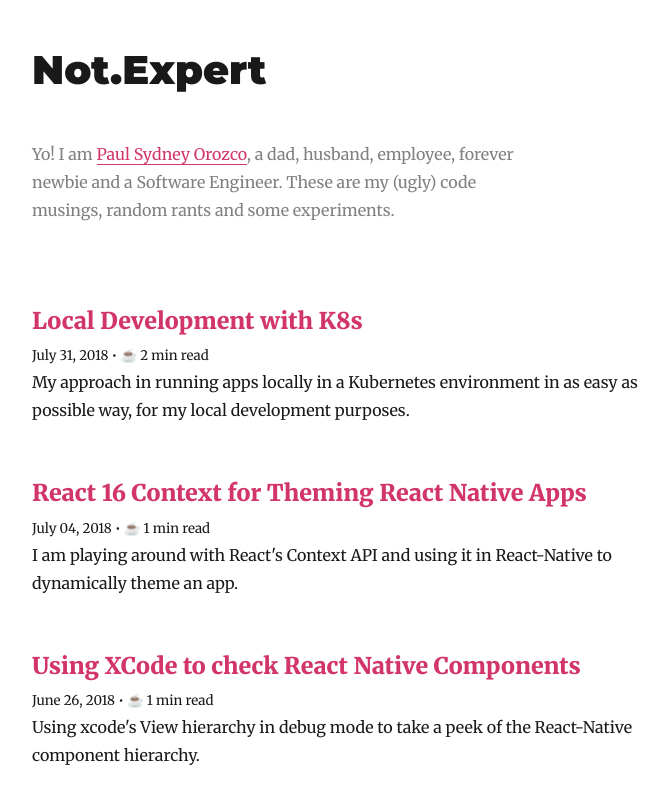
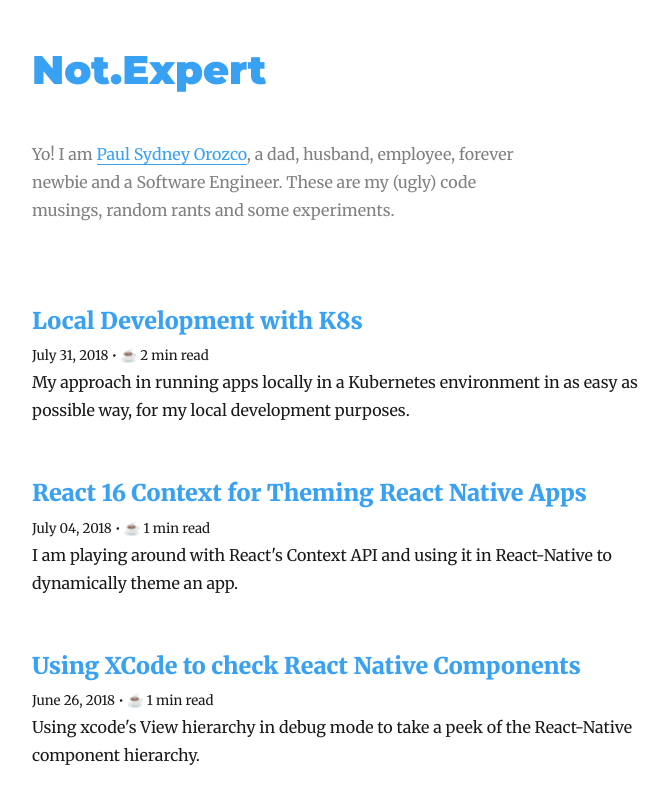
Before and after one commit to xtrycatchx/not.expert, a Gatsby site: page / in a window 1280 px wide. Shown: the top 800 px of the page, without its empty margins (293-961 px from the left). Built offline with nearby package versions, Linux system fonts and the light colour scheme; Gatsby itself is replaced by a stand-in of ours; some packages are replaced by stand-ins of ours.

Commit message:
blog migration

```diff
--- a/src/utils/typography.js
+++ b/src/utils/typography.js
@@ -3,7 +3,13 @@ import Wordpress2016 from 'typography-theme-wordpress-2016'
 
 Wordpress2016.overrideThemeStyles = () => ({
   a: {
-    color: '#d23669',
+    color: '#38A1F3',
+  },
+  h1: {
+    color: '#38A1F3'
+  },
+  h3: {
+    color: '#38A1F3'
   },
   'a.gatsby-resp-image-link': {
     boxShadow: 'none',
```
